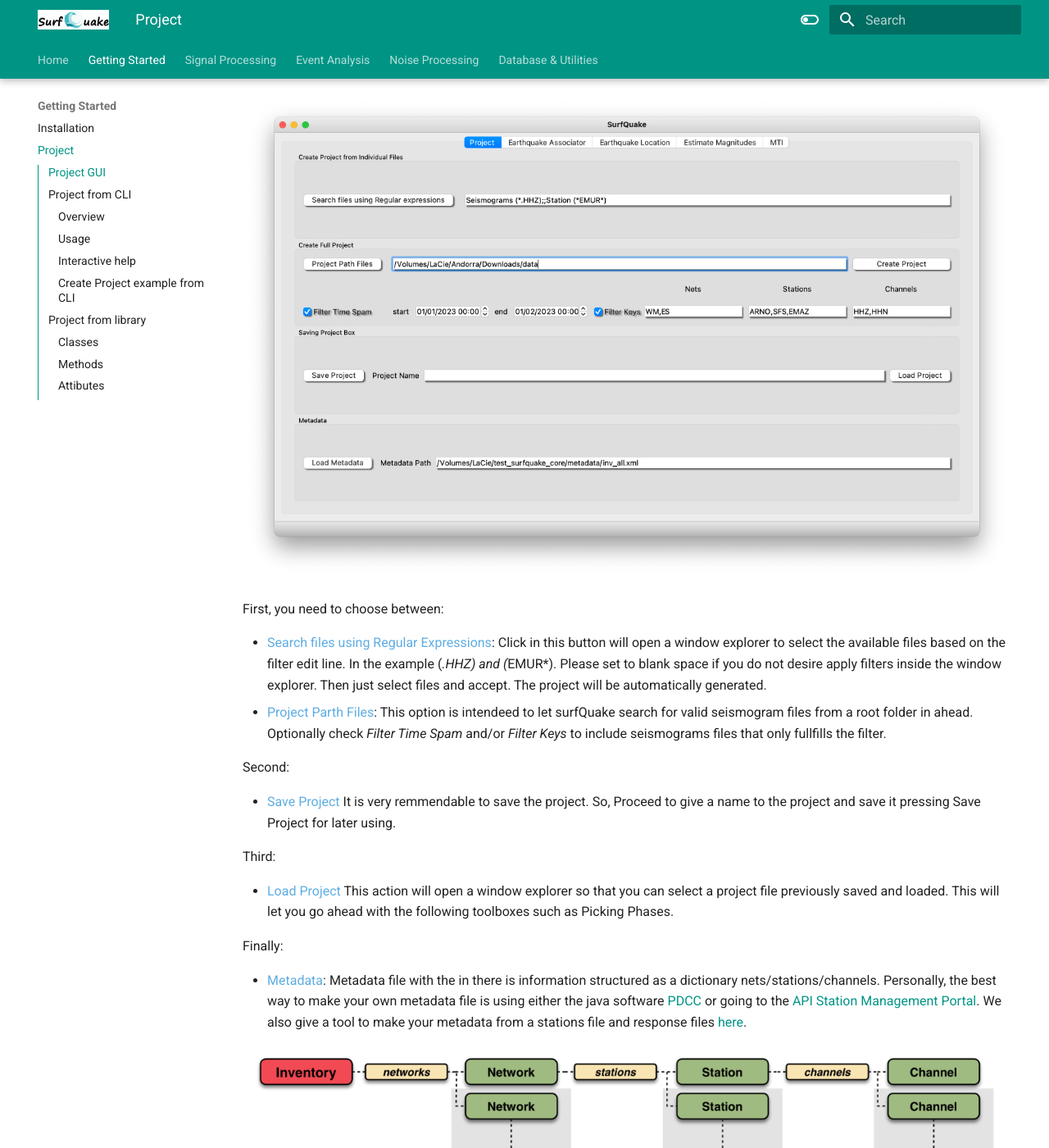
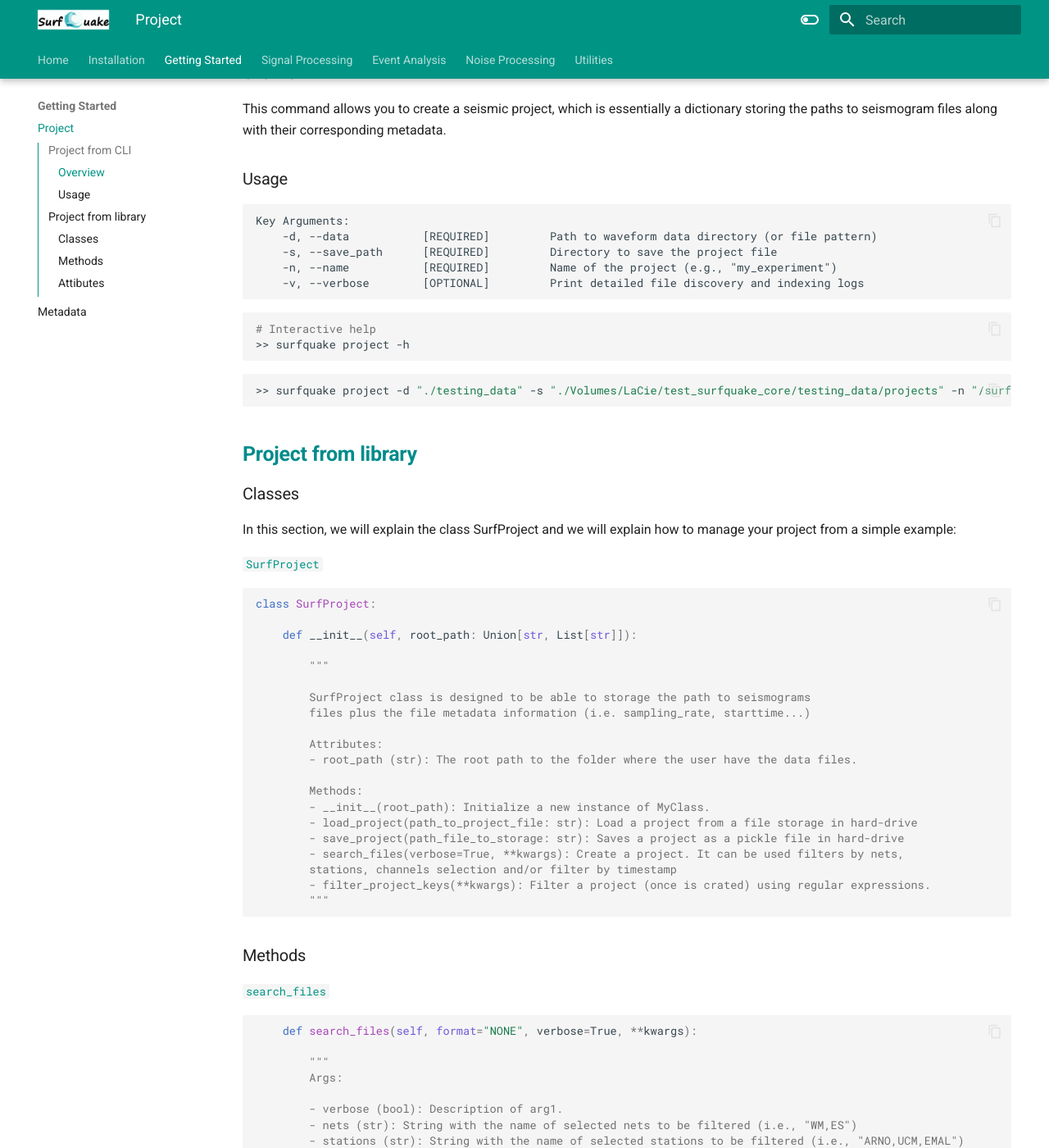
Before and after one commit to ProjectISP/surfquaketutorial.github.io, an MkDocs documentation site: the page built from docs/project.md, in a window 1280 px wide and 1400 px high, scrolled down 363 px. Shown: the whole window at 82% size. Built offline with MkDocs 1.6.1 and Material for MkDocs 9.7.7, drawn with Linux system fonts in a browser that asks for light colours; some of the changed text lies outside the part shown.

Commit message:
Improved documentation adding metadata

````diff
--- a/docs/project.md
+++ b/docs/project.md
@@ -1,35 +1,8 @@
 # <span style="color:darkcyan;">**Create your project**</span>
 
-In surfQuake a project is simply a python object that can store in its attributes the path to valid seismogram files plus the associated metadata. This strategy allows to proceed with fast filters or join different projects. Project is the necessary input for the toolboxes Picker, Associator, Event Locator, Seismic Source and MTI.
+In surfQuake a project is simply a python object that can store the path to valid seismogram files plus the associated metadata in its attributes . This strategy allows to proceed with fast filters or join different projects. Project is the necessary input for the toolboxes Picker, Associator, Event Locator, Seismic Source and MTI.
 
 Here we will explain how the user can manage a project and be ready to proceed with the rest of toolboxes.
-
-
-## <span style="color:darkcyan;"> **Project GUI** </span>
-
-We start with the GUI. This is a screenshot of the Project GUI.
-
-
-![Screenshot](img/project.png)
-
-First, you need to choose between:
-
-- <span style="color:#5DADE2">Search files using Regular Expressions</span>: Click in this button will open a window explorer to select the available files based on the filter edit line. In the example (*.HHZ) and (*EMUR*). Please set to blank space if you do not desire apply filters inside the window explorer. Then just select files and accept. The project will be automatically generated.
-- <span style="color:#5DADE2">Project Parth Files</span>: This option is intendeed to let surfQuake search for valid seismogram files from a root folder in ahead. Optionally check *Filter Time Spam* and/or *Filter Keys* to include seismograms files that only fullfills the filter.
-
-Second:
-
-- <span style="color:#5DADE2">Save Project</span> It is very remmendable to save the project. So, Proceed to give a name to the project and save it pressing Save Project for later using.
-
-Third:
-
-- <span style="color:#5DADE2">Load Project</span> This action will open a window explorer so that you can select a project file previously saved and loaded. This will let you go ahead with the following toolboxes such as Picking Phases.
-
-Finally:
-
-- [<span style="color:#5DADE2">Metadata</span>](https://docs.obspy.org/tutorial/code_snippets/stationxml_file_from_scratch.html): Metadata file with the in there is information structured as a dictionary nets/stations/channels. Personally, the best way to make your own metadata file is using either the java software [PDCC](https://ds.iris.edu/ds/nodes/dmc/software/downloads/pdcc/) or going to the [API Station Management Portal](https://smp.gempa.de/). We also give a tool to make your metadata from a stations file and response files [here](https://projectisp.github.io/surfquaketutorial.github.io/utils/#create-metadata).
-
-![Screenshot](img/metadata_structure.png)
 
 
 ## <span style="color:darkcyan;"> **Project from CLI** </span>
@@ -39,21 +12,20 @@
 storing the paths to seismogram files along with their corresponding metadata.
 
 ### Usage
-```bash
->>surfquake project -d [path to data files] -s [path to save directory] -n [project name] --verbose
-```
 
-### Interactive help
+    Key Arguments:
+        -d, --data           [REQUIRED]         Path to waveform data directory (or file pattern)
+        -s, --save_path      [REQUIRED]         Directory to save the project file
+        -n, --name           [REQUIRED]         Name of the project (e.g., "my_experiment")
+        -v, --verbose        [OPTIONAL]         Print detailed file discovery and indexing logs
 
 ```bash
+# Interactive help
 >> surfquake project -h
 ```
 
-### Create Project example from CLI
-In your termina, activate sufquake enviroment to have access to the commands. Then:
-
 ```bash
->> surfquake project -d /Volumes/LaCie/test_surfquake_core/testing_data -s /Volumes/LaCie/test_surfquake_core/testing_data/projects -n /surfquake_project_new.pkl --verbose
+>> surfquake project -d "./testing_data" -s "./Volumes/LaCie/test_surfquake_core/testing_data/projects" -n "/surfquake_project_new.pkl" --verbose
 ```
 
 
--- a/mkdocs.yml
+++ b/mkdocs.yml
@@ -2,10 +2,10 @@
 site_url: https://github.com/rcabdia/SurfQuake
 nav:
   - Home: index.md
+  - Installation: install.md
   - Getting Started:
-      - Installation: install.md
       - Project: project.md
-
+      - Metadata: metadata.md
   - Signal Processing:
       - Overview: processing_overview.md
       - Examples: examples.md
@@ -39,7 +39,7 @@
     - Ambient Noise Processing: ambient_noise.md
     - Dispersion Curves Processing: dispersion_curves_processing.md
 
-  - Database & Utilities:
+  - Utilities:
       - Create Metadata: create_metadata.md
       - Manage Catalog: manage_catalog.md
       - Build MTI Config: build_mti.md
@@ -106,6 +106,10 @@
     - icon: fontawesome/brands/twitter
       link: https://twitter.com/ProgramSeismic
 
+extra_javascript:
+  - javascripts/mathjax.js
+  - https://cdn.jsdelivr.net/npm/mathjax@3/es5/tex-mml-chtml.js
+
 #plugins:
 #  - search
 #  - with-pdf:
````
Also changed, not shown: docs/metadata.md (added, +234 -0 lines).
